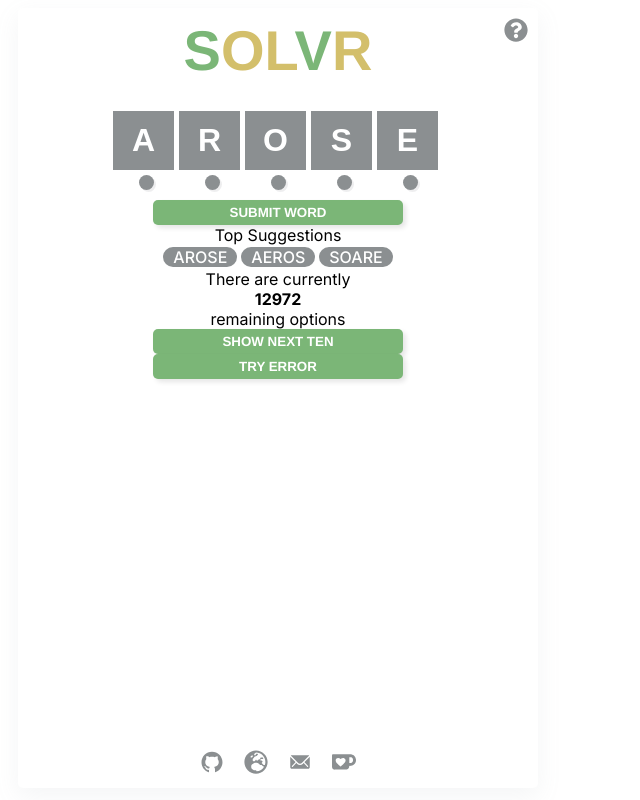
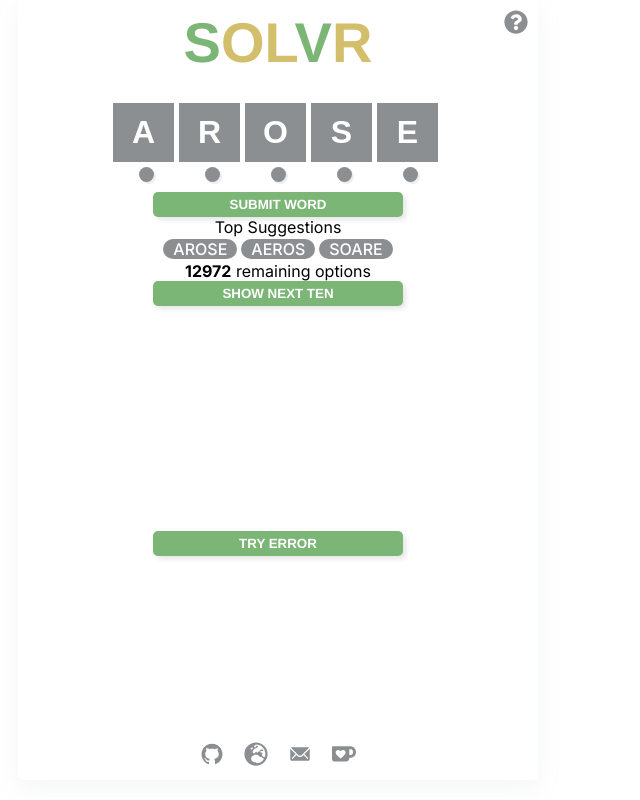
Before and after one commit to Fordcois/wordle-solver, a Next.js app: page / in a window 1280 px wide. Shown: the whole page, without its empty margins (362-1002 px from the left). Built offline with nearby package versions, Linux system fonts and the light colour scheme.

Commit message:
Adds Scrollbar to Remaining Options

```diff
--- a/src/app/globals.css
+++ b/src/app/globals.css
@@ -11,6 +11,8 @@
 
 body{
   background-color: #fff;
+  margin: 0;
+  padding: 0;
 }
 
 
@@ -273,3 +275,15 @@
     text-transform: uppercase;
     font-weight: 700;
   }
+
+  .remaining-options-area {
+    display: flex;
+
+    flex-direction: column;
+    align-items: center;
+    height: 225px;
+    overflow-y: auto;
+    overflow-x: hidden; /* Hide horizontal scrollbar */
+    scrollbar-width: thin; /* "auto" or "thin" */
+    scrollbar-color: var(--Green) white;
+  }
--- a/src/components/PreviousGuesses.tsx
+++ b/src/components/PreviousGuesses.tsx
@@ -27,6 +27,12 @@
             <span style={{ color: guess[4].colour }}> {guess[4].letter}</span>
         </div>
         ))}
+        ONE<br/>
+        TWo<br/>
+        Three<br/>
+        Four<br/>
+        Five<br/>
+        Six
 </div>
 )}
   </div>)
--- a/src/components/index.tsx
+++ b/src/components/index.tsx
@@ -170,7 +170,7 @@
     {groupedWords[0].length !== 1? 'Top Suggestions':'Top Suggestion'}
     <PossibleAnswer wordlist={groupedWords[0]} setWordToAnswer={setWordToAnswer}/>
 
-    There are currently <b>{sortedWords.length}</b> remaining options<br/>
+    <span><b>{sortedWords.length}</b> remaining options</span>
 
     <PrevGuessDisplay previousGuesses={previousGuesses} />
 
--- a/src/components/remainingoptions.tsx
+++ b/src/components/remainingoptions.tsx
@@ -1,11 +1,7 @@
 import React, {useState} from "react";
-import { AiFillGithub } from "react-icons/ai";
-import { FaGlobeEurope } from "react-icons/fa";
-import { IoIosMail } from "react-icons/io";
-import { SiKofi } from "react-icons/si";
 import PossibleAnswer from "./answergroup";
 
-type SetWordToAnswer = (newWord: string) => void;
+type setWordToAnswer = (newWord: string) => void;
 interface RemainingOptionsProps {
     groupedWords: string[][];
     setWordToAnswer:setWordToAnswer;
@@ -21,12 +17,15 @@
 
 
 return (
-<div className="">
-{groupedWords.slice(1,answersToShow).map((group, index) => (
-    <PossibleAnswer key={index} wordlist={group} setWordToAnswer={setWordToAnswer}/>))
-    }
+    <div>
 
 <button className='button-Green' onClick={()=>ShowMoreAnswers(10)}>Show Next Ten</button>
+
+    <div className="remaining-options-area">
+        {groupedWords.slice(1,answersToShow).map((group, index) => (
+            <PossibleAnswer key={index} wordlist={group} setWordToAnswer={setWordToAnswer}/>))
+            }
+    </div>
 </div>
   );
 };
```
